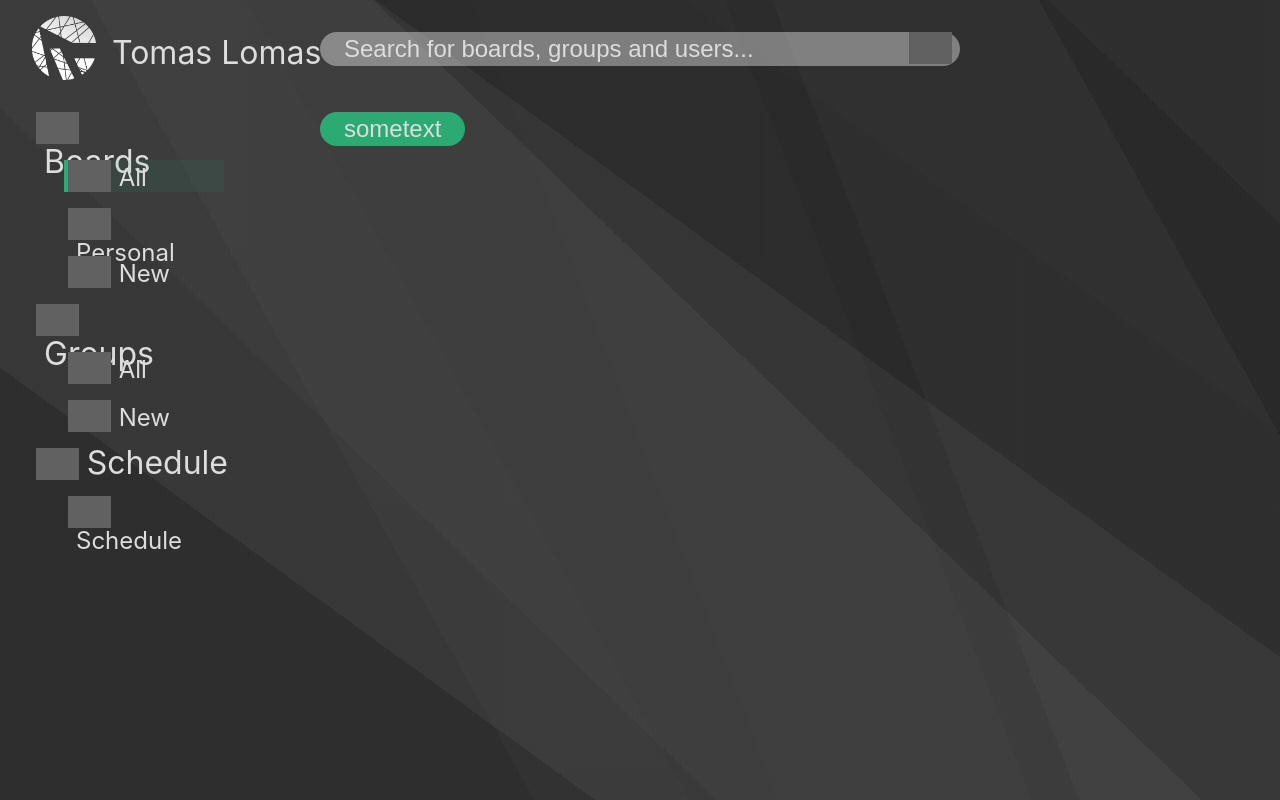
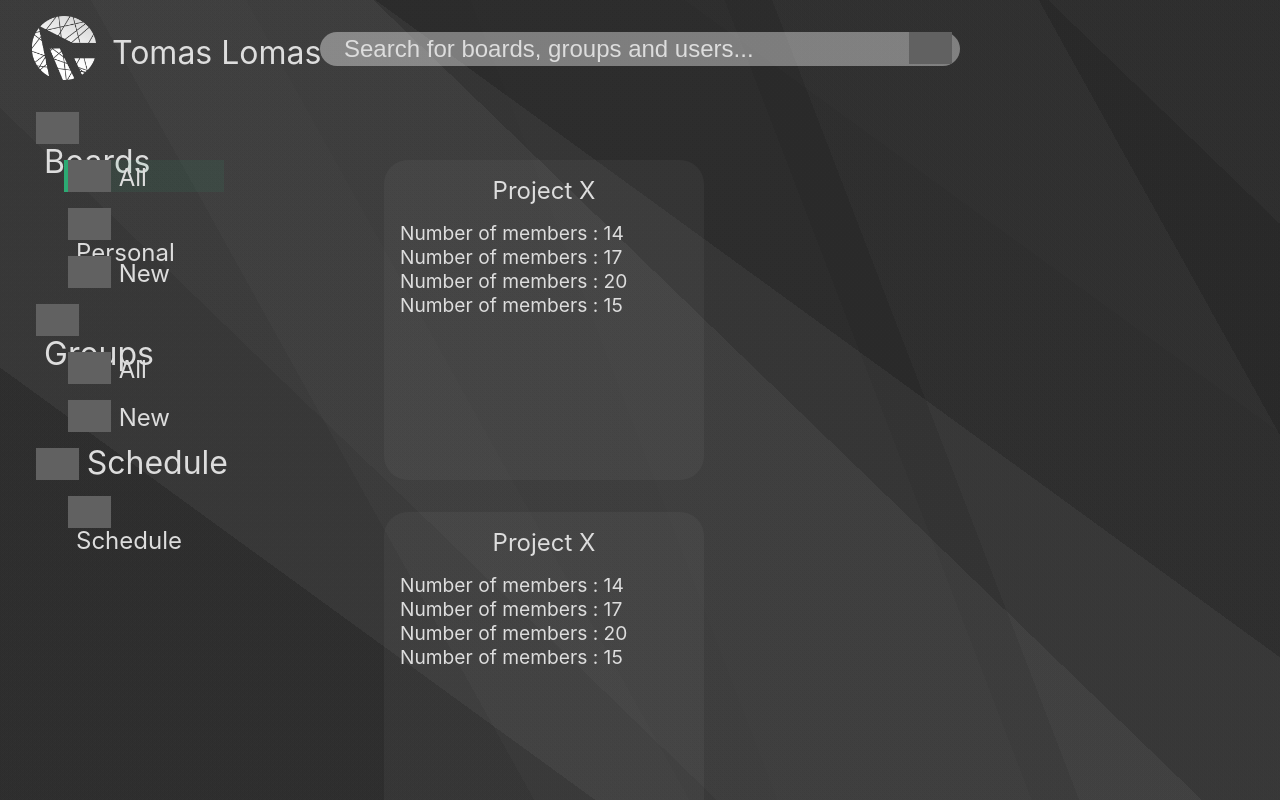
Before and after one commit to GintarasDev/PKP, a React (Create React App) app: page / in a window 1280 px wide. Built offline with nearby package versions, Linux system fonts and the light colour scheme; grey boxes are pictures that could not be loaded.

Commit message:
Boards All - front end done

```diff
--- a/src/Components/Basics/PreviewPanel.js
+++ b/src/Components/Basics/PreviewPanel.js
@@ -4,6 +4,10 @@ import './PreviewPanel.scss';
 class PreviewPanel extends React.Component {
     constructor(props) {
         super(props);
+        this.state = {
+            displayData: null
+        };
+        this.data = [];
     }
 
     handleClick = () => {
@@ -17,10 +21,41 @@ class PreviewPanel extends React.Component {
     render() {
         return (
             <div className={"o-PreviewPanel " + this.props.class} style={{width: this.props.width, height: this.props.height}} onClick={this.handleClick}>
-
+                <div className={"o-PreviewPanelData"}>
+                    <div className={"o-PreviewPanelTitle"}>{this.props.title}</div>
+                    {this.state.displayData}
+                </div>
             </div>
         );
+    };
+
+    componentDidMount() {
+        this.prepareData();
     }
+
+    prepareData = () => {
+        if (this.props.dataToDisplay !== undefined) {
+            this.props.dataToDisplay.forEach(element => this.addDataToView(element));
+        } else {
+            this.data.push((
+                <div>
+                    <span className={"o-PreviewPanelDataTitle"}>Nothing to show</span>
+                </div>
+            ));
+        }
+        this.setState({displayData: this.data});
+    };
+
+    addDataToView = (dataToAdd) => {
+            this.data.push(
+                (
+                    <div>
+                        <span className={"o-PreviewPanelDataTitle"}>{dataToAdd.title + " :"}</span>
+                        <span className={"o-PreviewPanelDataValue"}>{" " + dataToAdd.value}</span>
+                    </div>
+                )
+            );
+    };
 }
 
 export default PreviewPanel;
--- a/src/Components/Basics/PreviewPanel.scss
+++ b/src/Components/Basics/PreviewPanel.scss
@@ -7,4 +7,35 @@
   box-sizing: border-box;
   background: $light-background-color;
   border-radius: $preview-panel-border-radius;
+  padding: $info-panel-padding;
+  color: $main-text-color;
+  font-size: $preview-panel-font-size;
+
 }
+
+.o-PreviewPanelTitle {
+  position: relative;
+  box-sizing: border-box;
+  font-size: $preview-panel-title-font-size;
+  width: 100%;
+  text-align: center;
+  margin: 0 0 $preview-panel-title-bottom-margin 0;
+}
+
+.o-PreviewPanelData {
+  display: block;
+  position: relative;
+  box-sizing: border-box;
+  width: 100%;
+  height: 100%;
+  margin: 0 0 $info-panel-padding 0;
+  text-overflow: ellipsis;
+  //white-space: nowrap;
+  overflow: auto;
+}
+
+.o-PreviewPanelDataValue {
+  position: relative;
+  right: 0;
+  box-sizing: border-box;
+}
--- a/src/Components/Forms/Boards.js
+++ b/src/Components/Forms/Boards.js
@@ -0,0 +1,62 @@
+import React from 'react';
+import './Styles/Boards.scss';
+import PreviewPanel from "../Basics/PreviewPanel";
+
+class AllBoards extends React.Component {
+    constructor(props) {
+        super(props);
+        this.state = {
+            dataToDisplay: null
+        };
+        this.data = [];
+    }
+
+    render() {
+        return (
+            <div className="o-AllBoards">
+                <div className="o-AllBoardsMargin" style={{height: this.props.height}}>
+                    {this.state.dataToDisplay}
+                </div>
+            </div>
+        );
+    }
+
+    componentDidMount() {
+        this.loadBoards();
+    }
+
+    loadBoards = () => {
+        //connect to api here :)
+        this.boardsData = [
+            [{title: "Number of members", value: "14"}, {title: "Number of members", value: "17"}, {title: "Number of members", value: "20"}, {title: "Number of members", value: "15"}],
+            [{title: "Number of members", value: "14"}, {title: "Number of members", value: "17"}, {title: "Number of members", value: "20"}, {title: "Number of members", value: "15"}],
+            [{title: "Number of members", value: "14"}, {title: "Number of members", value: "17"}, {title: "Number of members", value: "20"}, {title: "Number of members", value: "15"}],
+            [{title: "Number of members", value: "14"}, {title: "Number of members", value: "17"}, {title: "Number of members", value: "20"}, {title: "Number of members", value: "15"}],
+            [{title: "Number of members", value: "14"}, {title: "Number of members", value: "17"}, {title: "Number of members", value: "20"}, {title: "Number of members", value: "15"}],
+            [{title: "Number of members", value: "14"}, {title: "Number of members", value: "17"}, {title: "Number of members", value: "20"}, {title: "Number of members", value: "15"}],
+            [{title: "Number of members", value: "14"}, {title: "Number of members", value: "17"}, {title: "Number of members", value: "20"}, {title: "Number of members", value: "15"}],
+            [{title: "Number of members", value: "14"}, {title: "Number of members", value: "17"}, {title: "Number of members", value: "20"}, {title: "Number of members", value: "15"}],
+            [{title: "Number of members", value: "14"}, {title: "Number of members", value: "17"}, {title: "Number of members", value: "20"}, {title: "Number of members", value: "15"}],
+            [{title: "Number of members", value: "14"}, {title: "Number of members", value: "17"}, {title: "Number of members", value: "20"}, {title: "Number of members", value: "15"}],
+            [{title: "Number of members", value: "14"}, {title: "Number of members", value: "17"}, {title: "Number of members", value: "20"}, {title: "Number of members", value: "15"}],
+            [{title: "Number of members", value: "14"}, {title: "Number of members", value: "17"}, {title: "Number of members", value: "20"}, {title: "Number of members", value: "15"}],
+            [{title: "Number of members", value: "14"}, {title: "Number of members", value: "17"}, {title: "Number of members", value: "20"}, {title: "Number of members", value: "15"}]
+        ];
+        this.boardsData.forEach(element => this.prepareData(element));
+        this.setState({dataToDisplay: this.data});
+    };
+
+    prepareData = (data) => {
+        this.data.push(
+            (<PreviewPanel clickHandler={this.openBoard.bind(this)} class={"previewPanel"} width={"20rem"} height={"20rem"} title={"Project X"} dataToDisplay={data}/>)
+        );
+    };
+
+    openBoard = () => {
+        //open board logic goes here :)
+        console.log("project clicked");
+    }
+}
+
+
+export default AllBoards;
--- a/src/Components/Forms/Navigation.js
+++ b/src/Components/Forms/Navigation.js
@@ -1,20 +1,16 @@
 import React from 'react';
 import './Styles/Navigation.scss';
-// import InputField from "../Basics/InputField";
-// import Button from "../Basics/Button";
-import PreviewPanel from "../Basics/PreviewPanel";
 import Logo from "../Basics/Logo";
 import ListItem from "../Basics/ListItem";
 import SearchBar from "../Basics/SearchBar";
-import ProfileForm from "../Forms/Profile";
-import Button from "../Basics/Button";
+import AllBoards from "./Boards";
 
 class Navigation extends React.Component {
     constructor(props) {
         super(props);
         this.state = {
             activeListItemId: 0,
-            activeListItem: <Button  text={"sometext"}/>,//<PreviewPanel width={"20rem"} height={"20rem"} />,
+            activeListItem: <AllBoards height={"48rem"} />,
             activeUser: "Tomas Lomas"
         }
     }
@@ -30,7 +26,7 @@ class Navigation extends React.Component {
                 </div>
                 <div className={"side-nav"} >
                     <ListItem isTitle={true} active={false} iconPath={"boards.svg"} text={"Boards"} width={"10rem"} height={"2rem"} />
-                    <ListItem clickHandler={this.setActive.bind(this)} itemNo={0} component={<div>placeholder 0</div>} class={"list-item"} active={this.state.activeListItemId === 0} iconPath={"all_boards.svg"} text={"All"} width={"10rem"} height={"2rem"} />
+                    <ListItem clickHandler={this.setActive.bind(this)} itemNo={0} component={<AllBoards height={"48rem"} />} class={"list-item"} active={this.state.activeListItemId === 0} iconPath={"all_boards.svg"} text={"All"} width={"10rem"} height={"2rem"} />
                     <ListItem clickHandler={this.setActive.bind(this)} itemNo={1} component={<div>placeholder 1</div>} class={"list-item"} active={this.state.activeListItemId === 1} iconPath={"personal.svg"} text={"Personal"} width={"10rem"} height={"2rem"} />
                     <ListItem clickHandler={this.setActive.bind(this)} itemNo={2} component={<div>placeholder 2</div>} class={"list-item"} active={this.state.activeListItemId === 2} iconPath={"new.svg"} text={"New"} width={"10rem"} height={"2rem"} />
                     <ListItem isTitle={true} active={false} iconPath={"group.svg"} text={"Groups"} width={"10rem"} height={"2rem"} />
--- a/src/Components/Forms/Styles/Boards.scss
+++ b/src/Components/Forms/Styles/Boards.scss
@@ -0,0 +1,20 @@
+@import "../../Res/Values.scss";
+@import "../../Res/Colors.scss";
+
+.o-AllBoards {
+  display: block;
+  position: relative;
+  padding: $boards-view-padding;
+  width: 100%;
+  box-sizing: border-box;
+}
+
+.previewPanel {
+  margin: 1rem;
+}
+
+.o-AllBoardsMargin {
+  position: relative;
+  margin: 0 20rem 0 0;
+  overflow-y: scroll;
+}
--- a/src/Components/Res/Values.scss
+++ b/src/Components/Res/Values.scss
@@ -6,6 +6,9 @@ $logo-wrap-padding: 0.2rem 1rem;
 $input-border-margin: 1rem;
 $button-border-margin: 1rem 0rem;
 $input-font-size: 2rem;
+$preview-panel-title-font-size: 1.5rem;
+$preview-panel-font-size: 1.2rem;
+$preview-panel-title-bottom-margin: 1rem;
 $button-font-size: 1.5rem;
 $searchbar-font-size: 1.5rem;
 $error-box-font-size: 1rem;
@@ -21,3 +24,5 @@ $list-title-font-size: 2rem;
 $active-user-font-size: 2rem;
 $searchbar-padding: 0.2rem 3rem 0.2rem 1.5rem;
 $main-font-size: 1.5rem;
+$info-panel-padding: 1rem;
+$boards-view-padding: 3rem;
```
Also changed, not shown: 1 other file (tests, documents, lock files or other folders).
